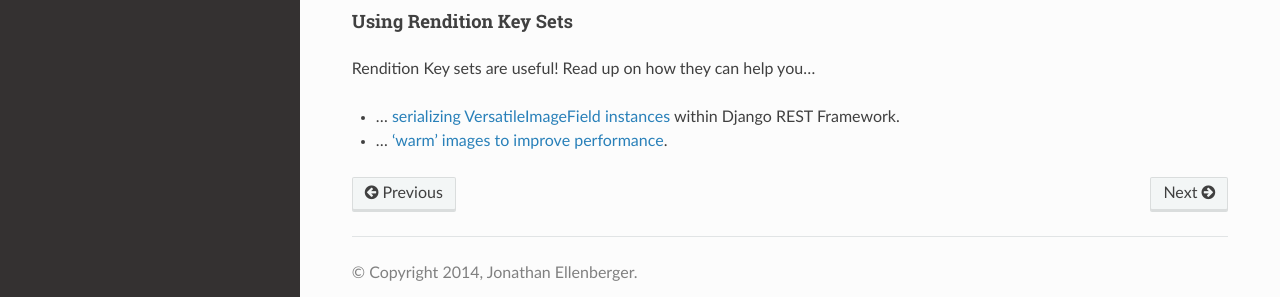
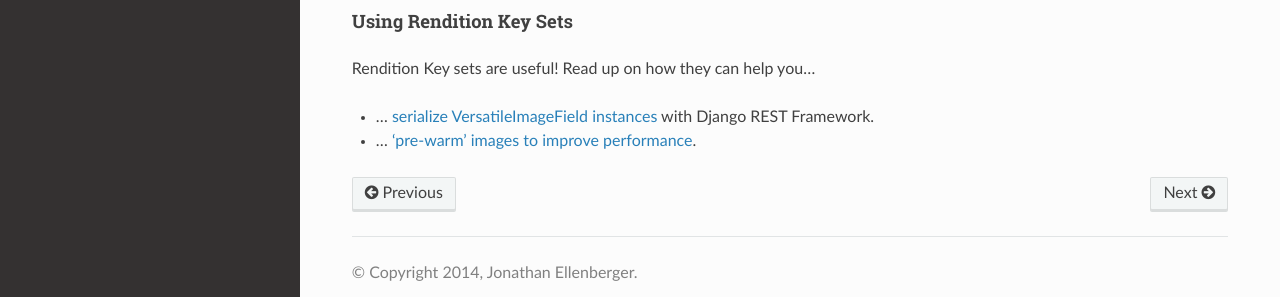
Before and after one commit to respondcreate/django-versatileimagefield, a Sphinx documentation site: the page built from docs/installation.rst, in a window 1280 px wide and 900 px high, scrolled down 2092 px. Shown: the part 558-855 px from the top of the window. Built offline with Sphinx 7.4.7 and the Read the Docs theme 2.0.0, drawn with Linux system fonts in a browser that asks for light colours.

Commit message:
Minor doc edits

```diff
--- a/docs/installation.rst
+++ b/docs/installation.rst
@@ -155,5 +155,5 @@ Using Rendition Key Sets
 
 Rendition Key sets are useful! Read up on how they can help you...
 
-- ... :ref:`serializing VersatileImageField instances <serialization>` within Django REST Framework.
-- ... :doc:`'warm' images to improve performance </improving_performance>`.
+- ... :ref:`serialize VersatileImageField instances <serialization>` with Django REST Framework.
+- ... :doc:`'pre-warm' images to improve performance </improving_performance>`.
--- a/docs/overview.rst
+++ b/docs/overview.rst
@@ -72,6 +72,9 @@ No crufty templatetags necessary! Here's how you'd do the same in the shell:
     '/media/__sized__/images/test-image-thumbnail-200x200.jpg'
     >>> img.image.thumbnail['200x200'].name
     '__sized__/images/test-image-thumbnail-200x200.jpg'
+
+Crop images at specific sizes
+~~~~~~~~~~~~~~~~~~~~~~~~~~~~~
 
 You can use it to create cropped images, too:
 
```
